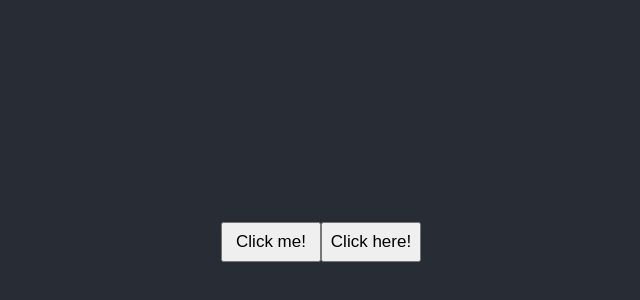
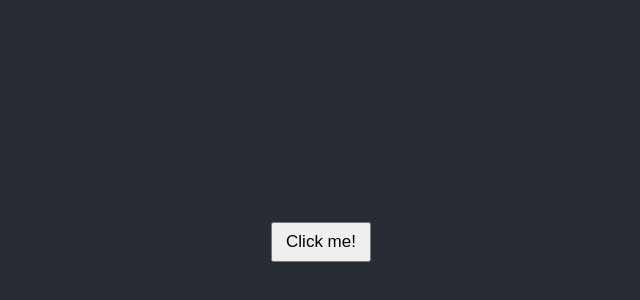
Before and after one commit to isti20/react-basic, a React (Create React App) app: page / in a window 1280 px wide. Shown: the part 158-458 px from the top of the page, without its empty margins (319-959 px from the left). Built offline with nearby package versions, Linux system fonts and the light colour scheme.

Commit message:
Event handler class component: Conton 2

```diff
--- a/src/App.js
+++ b/src/App.js
@@ -1,11 +1,11 @@
-import EventClass1 from './components/EventClass1';
+import EventClass2 from './components/EventClass2';
 import './App.css';
 
 function App() {
   return (
     <div className="App">
       <header className="App-header">
-        <EventClass1 />
+        <EventClass2 />
       </header>
     </div>
   );
--- /dev/null
+++ b/src/components/EventClass2.jsx
@@ -0,0 +1,29 @@
+import React, { Component } from "react";
+
+class EventClass2 extends Component {
+  state = {
+    counter: 0,
+  };
+
+  handleClick() {
+    console.log("Handle Click Me!");
+    const { counter } = this.state;
+    this.setState({ counter: counter + 1 });
+  }
+
+  render() {
+    console.log(this.state.counter);
+    return (
+      <div>
+        <button
+          style={{ height: 40, width: 100, fontSize: 17 }}
+          onClick={this.handleClick.bind(this)}
+        >
+          Click me!
+        </button>
+      </div>
+    );
+  }
+}
+
+export default EventClass2;
```
